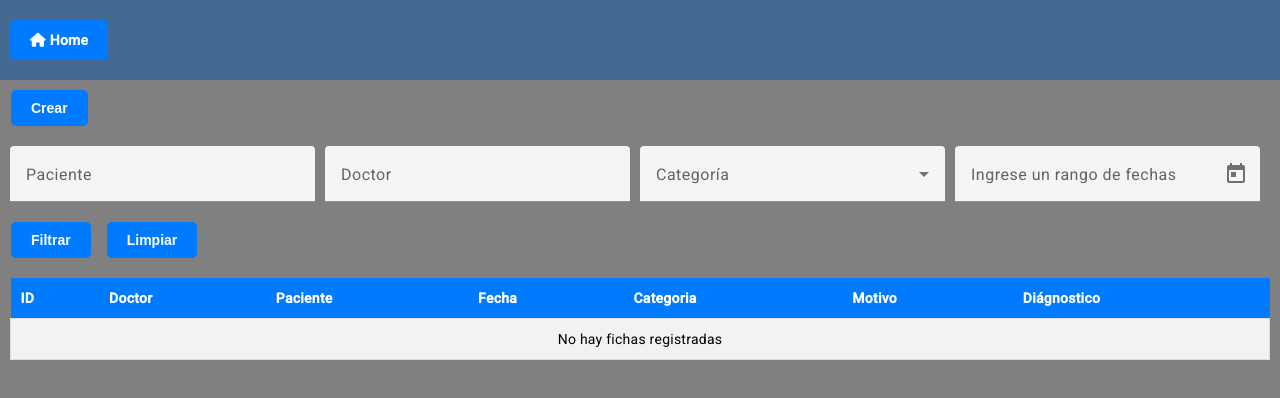
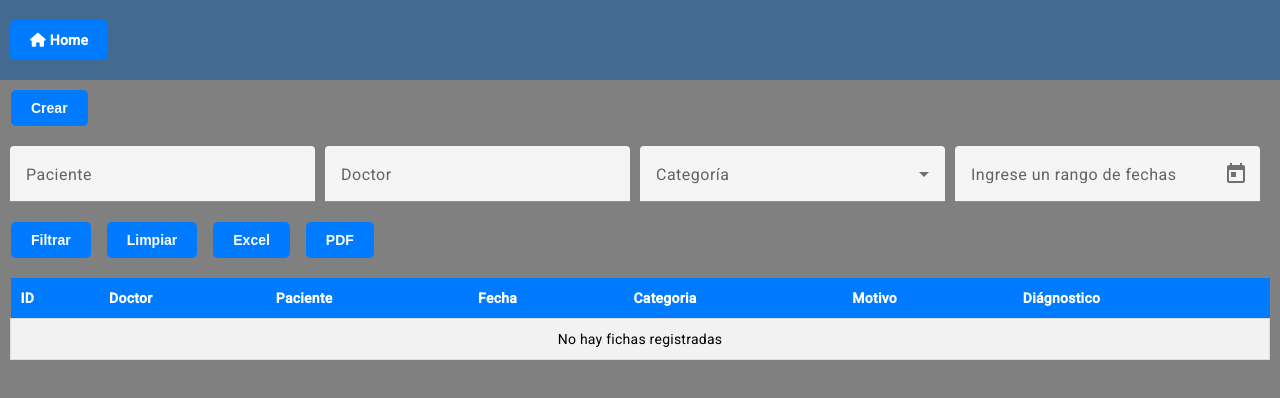
Before and after one commit to Curda27/tp1-frontend, an Angular app in the folder front/: page /medical-records in a window 1280 px wide. Shown: the top 398 px of the page. Built offline with nearby package versions, Linux system fonts and the light colour scheme.

Commit message:
add: export to pdf and excel

```diff
--- a/front/package.json
+++ b/front/package.json
@@ -20,8 +20,10 @@
     "@angular/platform-browser": "^16.2.0",
     "@angular/platform-browser-dynamic": "^16.2.0",
     "@angular/router": "^16.2.0",
+    "jspdf": "^2.5.1",
     "rxjs": "~7.8.0",
     "tslib": "^2.3.0",
+    "xlsx": "^0.18.5",
     "zone.js": "~0.13.0"
   },
   "devDependencies": {
--- a/front/src/app/medical-record/medical-record.component.html
+++ b/front/src/app/medical-record/medical-record.component.html
@@ -41,6 +41,8 @@
 <div>
   <button class="button" (click)="filter()">Filtrar</button>
   <button class="button" (click)="clearFilters()">Limpiar</button>
+  <button class="button" (click)="excel()">Excel</button>
+  <button class="button" (click)="pdf()">PDF</button>
 </div>
 <div class="tablecontainer">
   <table class="table">
--- a/front/src/app/medical-record/medical-record.component.ts
+++ b/front/src/app/medical-record/medical-record.component.ts
@@ -2,6 +2,8 @@ import { Component, OnInit } from '@angular/core';
 import { Category, MedicalRecord, MedicalRecordFilters } from '../models';
 import { MatDialog } from '@angular/material/dialog';
 import { CreateRecordComponent } from '../dialogs/create-record.component';
+import * as XLSX from 'xlsx';
+import jsPDF from 'jspdf';
 
 @Component({
   selector: 'app-record',
@@ -14,7 +16,7 @@ export class MedicalRecordComponent implements OnInit {
 
   tableFilters: MedicalRecordFilters = {};
 
-  constructor(public dialog: MatDialog) {}
+  constructor(public dialog: MatDialog) { }
 
   ngOnInit(): void {
     this.refreshList();
@@ -98,4 +100,31 @@ export class MedicalRecordComponent implements OnInit {
   save(): void {
     localStorage.setItem('medicalRecords', JSON.stringify(this.allRecords));
   }
+
+  excel(): void {
+    let fileName = 'Fichas.xlsx';
+    // get table
+    let element = document.getElementsByClassName("table")[0];
+    // pass table to xlsx
+    const ws: XLSX.WorkSheet = XLSX.utils.table_to_sheet(element);
+    // generate workbook and add the worksheet
+    const wb: XLSX.WorkBook = XLSX.utils.book_new();
+    XLSX.utils.book_append_sheet(wb, ws, 'Hoja1');
+    // save to file
+    XLSX.writeFile(wb, fileName);
+  }
+
+  pdf(): void {
+    let doc = new jsPDF('p', 'pt', 'a4');
+    let element = document.getElementsByClassName("table")[0] as HTMLElement;
+    doc.html(element, {
+      html2canvas: {
+        scale: 0.7
+      },
+      callback: function (doc: jsPDF) {
+        doc.save('Fichas.pdf');
+      },
+      margin: [20, 20, 20, 40],
+    });
+  }
 }
```
Also changed, not shown: 1 other file (tests, documents, lock files or other folders).
